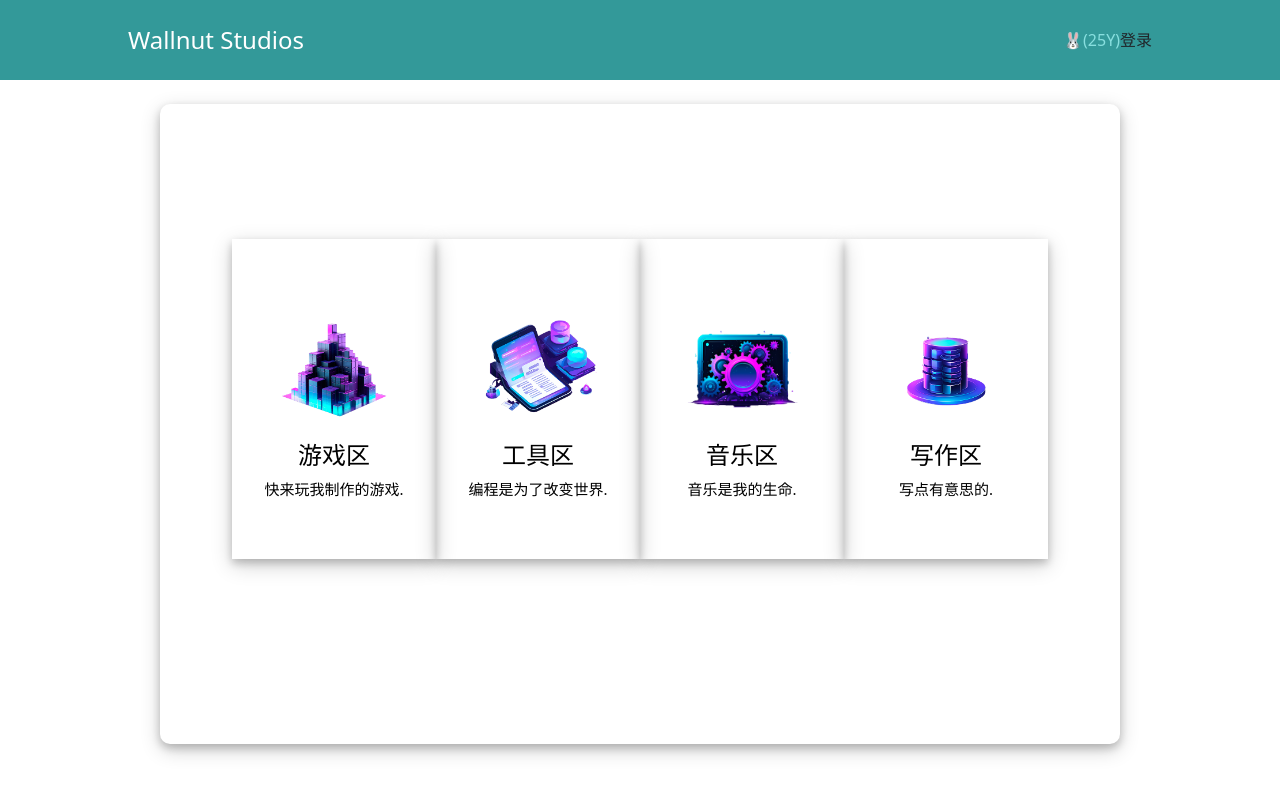
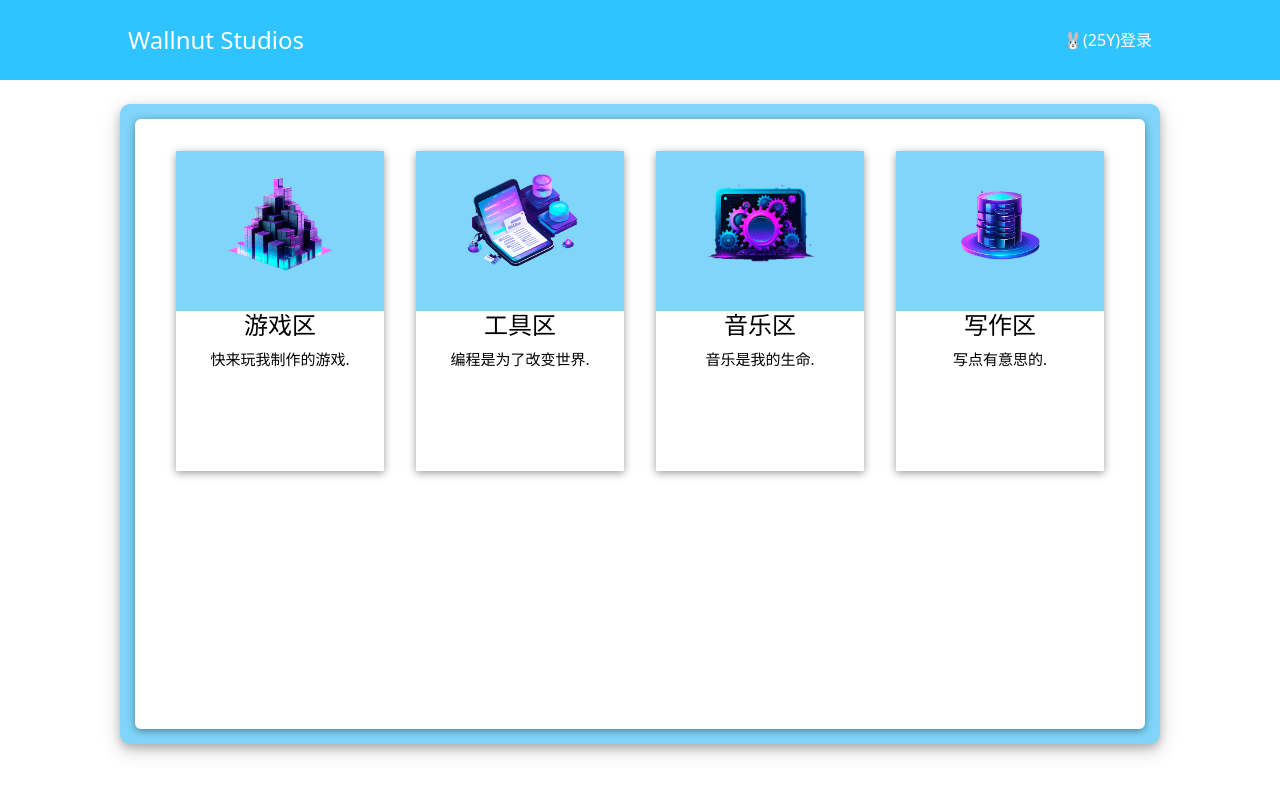
Before and after one commit to bin549/wallnut-studios-frontend, a React (Create React App) app: page / in a window 1280 px wide. Shown: the top 794 px of the page. Built offline with nearby package versions, Linux system fonts and the light colour scheme.

Commit message:
chore: remark first page.

```diff
--- a/src/components/Submodule.module.css
+++ b/src/components/Submodule.module.css
@@ -5,30 +5,48 @@
     width: 100%;
     height: 100%;
     justify-content: center;
-    margin-top: 120px;
+    background-color: white;
+    box-shadow: 0 2px 8px rgba(0, 0, 0, 0.4);
+    padding: 2rem;
+    border-radius: 6px;
+    gap: 2rem;
+    flex-wrap: wrap;
 }
 
 .layout img {
     width: 18vh;
 }
 
-.item {
-    padding: 30px;
-    box-shadow: 0 4px 8px 0 rgba(0, 0, 0, 0.2), 0 6px 20px 0 rgba(0, 0, 0, 0.19);
+.submodule_item {
+    box-shadow: 0 2px 8px rgba(0, 0, 0, 0.4);
     height: 320px;
-    align-content: center;
-    justify-content: center;
-    flex-direction: column;
+    width: 13rem;
+    text-align: center;
+    overflow: hidden;
 }
 
-.item h4{
+.submodule_item .submodule_item_header {
+    height: 50%;
+    width: 100%;
+    background-color: #7fd6f9;
+}
+
+.submodule_item .submodule_item_header img{
+    object-fit: cover;
+}
+
+.submodule_item:hover {
+    cursor: pointer;
+}
+
+.submodule_item .submodule_item_body h4{
     justify-content: center;
     align-content: center;
     flex-direction: row;
     display: flex;
 }
 
-.item span {
+.submodule_item .submodule_item_body span{
     display: flex;
     justify-content: center;
 }
--- a/src/components/Submodule.tsx
+++ b/src/components/Submodule.tsx
@@ -7,11 +7,11 @@ export function Submodule() {
         <div className={classes.layout}>
             {
                 SUBMODULES.map((module: any) => (
-                    <div className={classes.item}>
-                        <div>
+                    <div className={classes.submodule_item}>
+                        <div className={classes.submodule_item_header}>
                             <img src={module.image}/>
                         </div>
-                        <div>
+                        <div className={classes.submodule_item_body}>
                             <h4>{module.title}</h4>
                             <span>
                             {module.description}
--- a/src/components/layout/Layout.module.css
+++ b/src/components/layout/Layout.module.css
@@ -2,8 +2,8 @@
   margin: 1.5rem auto;
   height: 80vh;
   width: 90%;
-  max-width: 60rem;
-  background-color: white;
+  max-width: 65rem;
+  background-color: #7fd6f9;
   color: white;
   padding: 15px;
   font-size: 15px;
--- a/src/components/layout/MainNavigation.module.css
+++ b/src/components/layout/MainNavigation.module.css
@@ -5,7 +5,7 @@
   padding: 0 10%;
   justify-content: space-between;
   align-items: center;
-  background-color: #399;
+  background-color: #2fc4ff;
 }
 
 .logo {
@@ -27,7 +27,12 @@
 
 .nav a {
   text-decoration: none;
-  color: #88dfdf;
+  color: white;
+}
+
+.nav span {
+  text-decoration: none;
+  color: white;
 }
 
 .nav a:hover,
--- a/src/index.css
+++ b/src/index.css
@@ -5,5 +5,5 @@ body {
     sans-serif;
   -webkit-font-smoothing: antialiased;
   -moz-osx-font-smoothing: grayscale;
-  background-color: #white !important;
+  background-color: white !important;
 }
```
